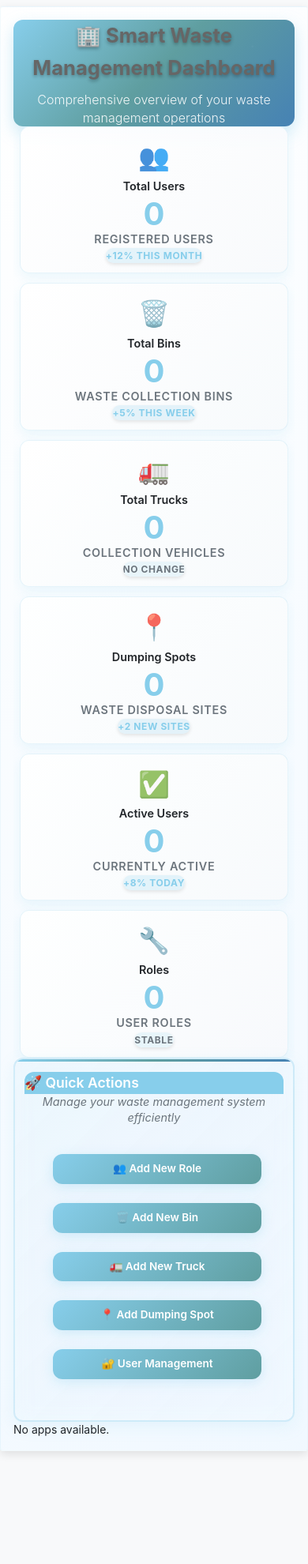
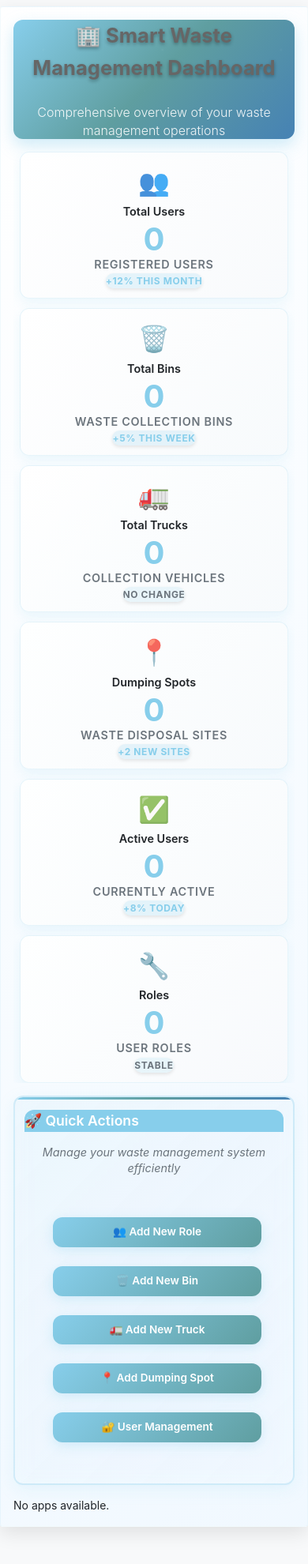
Before and after one commit to jamstanleyambe/smart-waste-management-main, a Django app: template templates/admin/index.html in a window 390 px wide. Shown: the part 83-2063 px from the top of the page at 79% size. Run offline with Django 4.2, Linux system fonts and the light colour scheme; the template is opened without the code that fills it, so the values that code supplies are empty.

Commit message:
🎨 Reorganize Admin Page with Flexbox Layout
✨ Flexbox Layout Improvements:
- Dashboard container: Changed to flex column layout with 2rem gap
- Dashboard header: Added flex column layout with centered content and 1rem gap
- Dashboard stats: Changed from grid to flex wrap with 1.5rem gap and center alignment
- Stat cards: Added flex properties (flex: 1 1 200px) with min-width and better spacing
- App list: Changed from grid to flex wrap with 1.5rem gap and center alignment
- App list modules: Added flex properties (flex: 1 1 250px) with flex column layout
- Quick actions module: Added flex column layout with 1rem gap
- User actions: Improved flex layout with center alignment and better padding
- Content main: Added flex column layout with 2rem gap
- Responsive design: Added mobile flex improvements with column layouts

🎯 Result: Better organized, responsive layout with improved spacing and alignment

```diff
--- a/templates/admin/base_site.html
+++ b/templates/admin/base_site.html
@@ -82,7 +82,9 @@
         overflow-x: hidden !important;
         overflow-y: auto !important;
         background: transparent;
-        display: block;
+        display: flex;
+        flex-direction: column;
+        gap: 2rem;
     }
 
     .main {
@@ -307,17 +309,16 @@
 
     /* Enhanced Dashboard Styling */
     .dashboard-stats {
-        display: grid;
-        grid-template-columns: repeat(auto-fit, minmax(200px, 1fr));
-        gap: 1rem;
-        margin: 1.5rem 0;
+        display: flex;
+        flex-wrap: wrap;
+        gap: 1.5rem;
         width: 100% !important;
         max-width: 100% !important;
-        margin-left: auto !important;
-        margin-right: auto !important;
         box-sizing: border-box !important;
         padding: 0 !important;
         overflow: hidden;
+        justify-content: center;
+        align-items: stretch;
     }
 
     /* Quick Actions Module */
@@ -358,22 +359,22 @@
 
     /* Model Lists Styling */
     .app-list {
-        display: grid;
-        grid-template-columns: repeat(auto-fit, minmax(250px, 1fr));
-        gap: 1rem;
-        margin: 1.5rem 0;
+        display: flex;
+        flex-wrap: wrap;
+        gap: 1.5rem;
         width: 100% !important;
         max-width: 100% !important;
-        margin-left: auto !important;
-        margin-right: auto !important;
         box-sizing: border-box !important;
         overflow: hidden;
+        justify-content: center;
+        align-items: stretch;
     }
 
     .app-list .module {
-        margin-bottom: 0.5rem;
-        min-height: 140px;
-        padding: 1rem;
+        min-height: 160px;
+        min-width: 250px;
+        flex: 1 1 250px;
+        padding: 1.5rem;
         background: linear-gradient(135deg, rgba(255, 255, 255, 0.95) 0%, rgba(248, 250, 252, 0.95) 100%);
         border-radius: 12px;
         box-shadow: 0 4px 15px rgba(135, 206, 235, 0.15);
@@ -382,6 +383,9 @@
         position: relative;
         overflow: hidden;
         backdrop-filter: blur(10px);
+        display: flex;
+        flex-direction: column;
+        justify-content: space-between;
     }
 
     .app-list .module::before {
@@ -488,15 +492,17 @@
         max-width: 100% !important;
         margin: 1.5rem auto !important;
         box-sizing: border-box !important;
-        padding: 1.5rem;
+        padding: 2rem;
         background: linear-gradient(135deg, rgba(255, 255, 255, 0.95) 0%, rgba(240, 248, 255, 0.95) 100%);
-        border-radius: 8px;
-        box-shadow: 0 4px 12px rgba(0, 0, 0, 0.1);
+        border-radius: 12px;
+        box-shadow: 0 8px 24px rgba(0, 0, 0, 0.1);
         backdrop-filter: blur(10px);
         border: 1px solid rgba(135, 206, 235, 0.1);
         overflow: hidden;
         position: relative;
-        display: block;
+        display: flex;
+        flex-direction: column;
+        gap: 2rem;
         left: 0;
         transform: none;
     }
@@ -1006,21 +1012,22 @@
         background: linear-gradient(135deg, rgba(255, 255, 255, 0.95) 0%, rgba(248, 250, 252, 0.95) 100%);
         border: 1px solid rgba(135, 206, 235, 0.2);
         border-radius: 12px;
-        padding: 1rem 0.75rem;
+        padding: 1.5rem 1rem;
         text-align: center;
         box-shadow: 0 6px 15px rgba(135, 206, 235, 0.15);
         transition: all 0.4s cubic-bezier(0.4, 0, 0.2, 1);
         position: relative;
         overflow: hidden;
-        min-height: 120px;
+        min-height: 140px;
+        min-width: 200px;
+        flex: 1 1 200px;
         display: flex;
         flex-direction: column;
         justify-content: center;
         align-items: center;
-        width: 100%;
         box-sizing: border-box;
         backdrop-filter: blur(10px);
-        margin: 0.25rem;
+        margin: 0;
     }
 
     .stat-card::before {
@@ -1113,19 +1120,21 @@
     /* Dashboard Header */
     .dashboard-header {
         text-align: center;
-        margin: 0 0 1.5rem 0;
-        padding: 1.5rem 1rem;
+        padding: 2rem 1.5rem;
         background: linear-gradient(135deg, var(--primary-color) 0%, #5f9ea0 50%, #4682b4 100%);
         border-radius: 12px;
         color: white;
         box-shadow: 0 8px 20px rgba(135, 206, 235, 0.4);
         width: 100% !important;
-        max-width: 1200px !important;
-        margin-left: auto !important;
-        margin-right: auto !important;
+        max-width: 100% !important;
         box-sizing: border-box !important;
         position: relative;
         overflow: hidden;
+        display: flex;
+        flex-direction: column;
+        gap: 1rem;
+        justify-content: center;
+        align-items: center;
     }
 
     .dashboard-header::before {
@@ -1173,11 +1182,12 @@
         backdrop-filter: blur(10px);
         position: relative;
         overflow: hidden;
-        margin: 1rem 0;
-        padding: 1rem;
         width: 100% !important;
         max-width: 100% !important;
         box-sizing: border-box !important;
+        display: flex;
+        flex-direction: column;
+        gap: 1rem;
     }
 
     .quick-actions-module::before {
@@ -1192,15 +1202,15 @@
 
     /* Enhanced User Actions */
     .user-actions {
-        margin: 1rem 0;
         display: flex;
         flex-wrap: wrap;
         gap: 1rem;
         justify-content: center;
+        align-items: center;
         width: 100% !important;
         max-width: none !important;
         box-sizing: border-box !important;
-        padding: 0.5rem;
+        padding: 1.5rem;
     }
 
     .user-actions .button {
@@ -1313,8 +1323,22 @@
     /* Responsive Design */
     @media (max-width: 768px) {
         .dashboard-stats {
-            grid-template-columns: 1fr;
+            flex-direction: column;
             padding: 0 0.5rem !important;
+        }
+
+        .stat-card {
+            flex: 1 1 100% !important;
+            min-width: 100% !important;
+        }
+
+        .app-list {
+            flex-direction: column;
+        }
+
+        .app-list .module {
+            flex: 1 1 100% !important;
+            min-width: 100% !important;
         }
 
         .user-actions {
@@ -1328,6 +1352,11 @@
 
         #content-main {
             padding: 0.5rem !important;
+        }
+
+        .dashboard-container {
+            gap: 1rem;
+            padding: 1rem;
         }
     }
 
```
